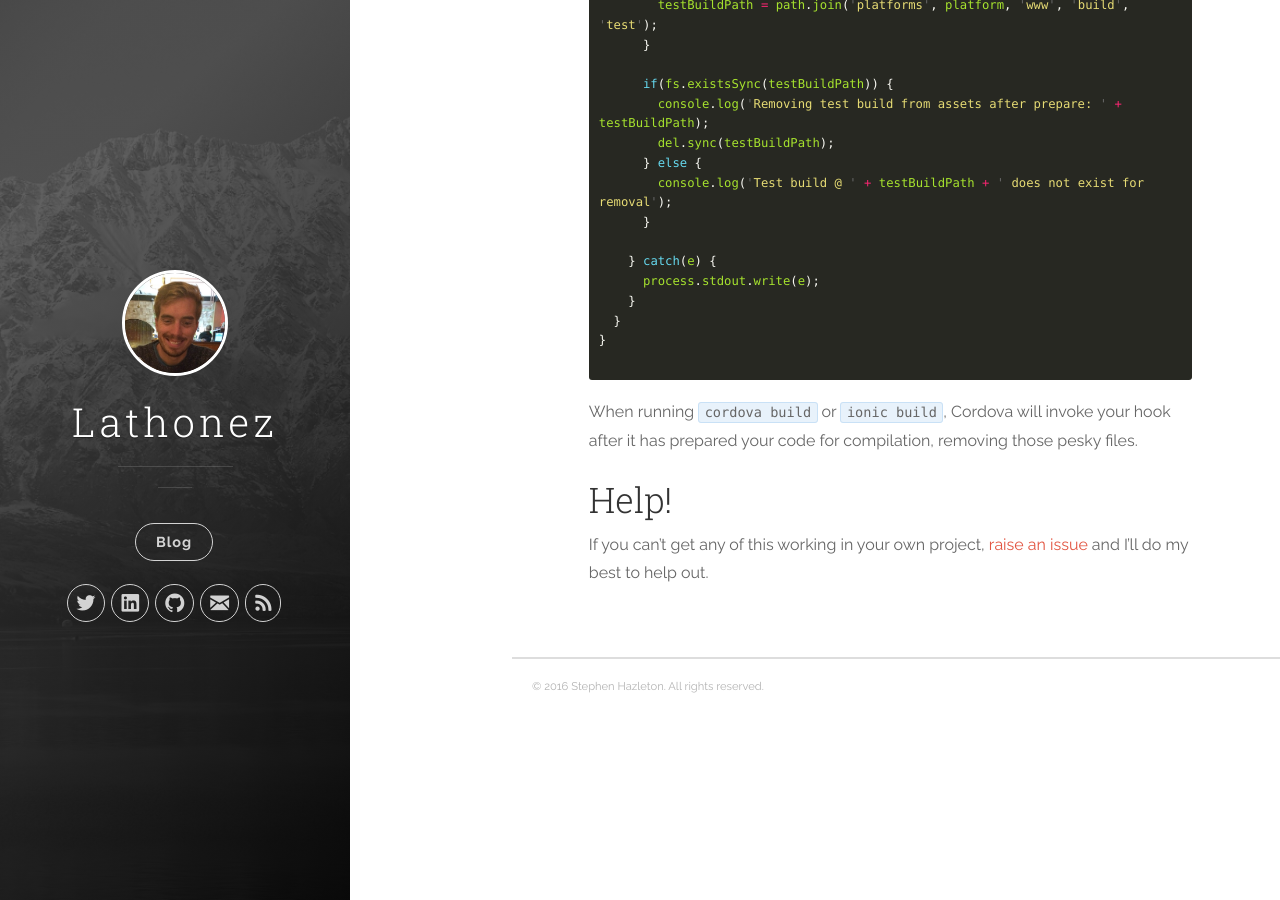
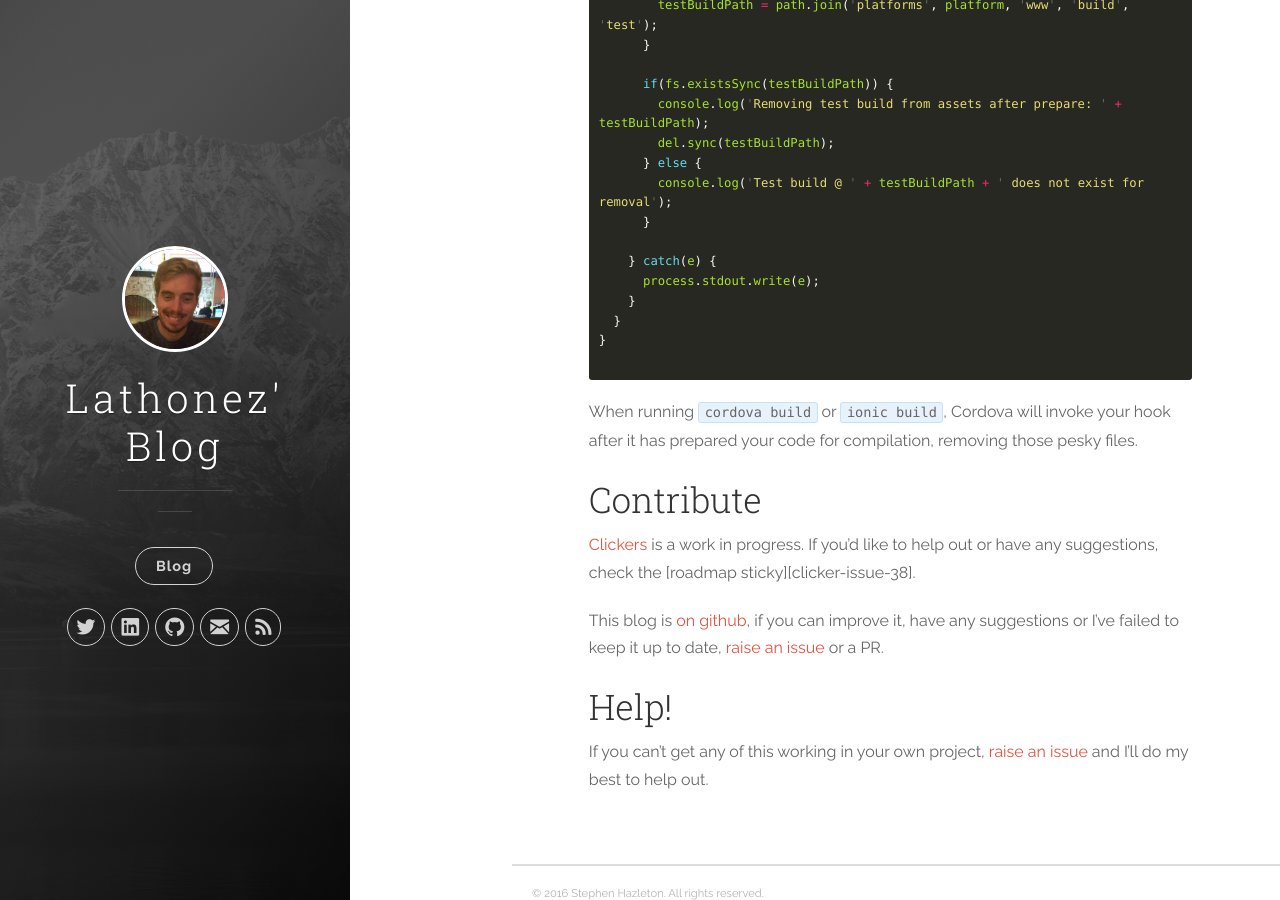
Before and after one commit to lathonez/lathonez.github.io, a Jekyll site: the page built from _posts/2016-02-29-cordova-remove-assets.markdown, in a window 1280 px wide and 900 px high, scrolled down 1744 px. Built offline with Jekyll 4.4.1, drawn with Linux system fonts in a browser that asks for light colours; nearby versions of some CDN libraries.

Commit message:
Add blog to title and contrib instructions

````diff
--- a/_config.yml
+++ b/_config.yml
@@ -1,5 +1,5 @@
 # Site settings
-title: Lathonez
+title: Lathonez' Blog
 description: ''
 url: 'http://lathonez.github.io'
 baseurl: '/'
--- a/_posts/2016-02-21-ionic-2-unit-testing.markdown
+++ b/_posts/2016-02-21-ionic-2-unit-testing.markdown
@@ -314,7 +314,10 @@ Hit the [Debug][karma-debug-ss] button and another tab will open. Open the dev c
 
 Contribute
 ----------
+
 [Clickers][clicker-repo] is a work in progress. If you'd like to help out or have any suggestions, check the [roadmap sticky][clicker-issue-38].
+
+This blog is [on github][blog-repo], if you can improve it, have any suggestions or I've failed to keep it up to date, [raise an issue][blog-issue-new] or a PR.
 
 Help!
 -----
@@ -338,6 +341,8 @@ FAQ
 [angular2-sg-dir]:    https://github.com/mgechev/angular2-style-guide#directory-structure
 [app.html]:           https://github.com/lathonez/clicker/blob/master/app/app.html
 [app.spec.ts]:        https://github.com/lathonez/clicker/blob/master/app/app.spec.ts
+[blog-issue-new]:     https://github.com/lathonez/lathonez.github.io/issues/new
+[blog-repo]:          https://github.com/lathonez/lathonez.github.io
 [browserify-home]:    http://browserify.org/
 [clicker-codecov]:    https://codecov.io/github/lathonez/clicker?branch=master
 [clicker-coveralls]:  https://coveralls.io/github/lathonez/clicker?branch=master
--- a/_posts/2016-02-29-cordova-remove-assets.markdown
+++ b/_posts/2016-02-29-cordova-remove-assets.markdown
@@ -78,14 +78,24 @@ if (rootdir) {
 ```
 When running `cordova build` or `ionic build`, Cordova will invoke your hook after it has prepared your code for compilation, removing those pesky files.
 
+Contribute
+----------
+
+[Clickers][clicker-repo] is a work in progress. If you'd like to help out or have any suggestions, check the [roadmap sticky][clicker-issue-38].
+
+This blog is [on github][blog-repo], if you can improve it, have any suggestions or I've failed to keep it up to date, [raise an issue][blog-issue-new] or a PR.
+
 Help!
 -----
 
 If you can't get any of this working in your own project, [raise an issue][clicker-issue-new] and I'll do my best to help out.
 
 [ant-original]:        https://coderwall.com/p/ogxpdg/exclude-files-from-cordova-phonegap-build-android
+[blog-issue-new]:      https://github.com/lathonez/lathonez.github.io/issues/new
+[blog-repo]:           https://github.com/lathonez/lathonez.github.io
 [clicker-issue-15]:    https://github.com/lathonez/clicker/issues/15
 [clicker-issue-new]:   https://github.com/lathonez/clicker/issues/new
+[clicker-repo]:        http://github.com/lathonez/clicker
 [cordova-beg]:         https://cordova.apache.org/docs/en/dev/guide/platforms/android/#extending-build-gradle
 [cordova-hooks]:       https://cordova.apache.org/docs/en/dev/guide/appdev/hooks/
 [gradle-home]:         http://gradle.org/
--- a/_posts/2016-03-13-ionic-2-e2e-testing.markdown
+++ b/_posts/2016-03-13-ionic-2-e2e-testing.markdown
@@ -122,8 +122,9 @@ Finished in 1.385 seconds
 
 Contribute
 ----------
+[Clickers][clicker-repo] is a work in progress. If you'd like to help out or have any suggestions, check the [roadmap sticky][clicker-issue-38].
 
-[Clickers][clicker-repo] is a work in progress. If you'd like to help out or have any suggestions, check the [roadmap sticky][clicker-issue-38].
+This blog is [on github][blog-repo], if you can improve it, have any suggestions or I've failed to keep it up to date, [raise an issue][blog-issue-new] or a PR.
 
 Help!
 -----
@@ -134,6 +135,8 @@ If you can't get any of this working in your own project, [raise an issue][click
 
 [angular2-sg-dir]:      https://github.com/mgechev/angular2-style-guide#directory-structure
 [app.e2e.ts]:           https://github.com/lathonez/clicker/blob/master/app/app.e2e.ts
+[blog-issue-new]:     https://github.com/lathonez/lathonez.github.io/issues/new
+[blog-repo]:          https://github.com/lathonez/lathonez.github.io
 [blog-unit-testing]:    http://lathonez.github.io/2016/ionic-2-unit-testing/
 [clicker-issue-38]:     https://github.com/lathonez/clicker/issues/38
 [clicker-issue-new]:    https://github.com/lathonez/clicker/issues/new
````
Also changed, not shown: _posts/2016-06-19-unify-di-boilerplate.markdown (+9 -0 lines).
